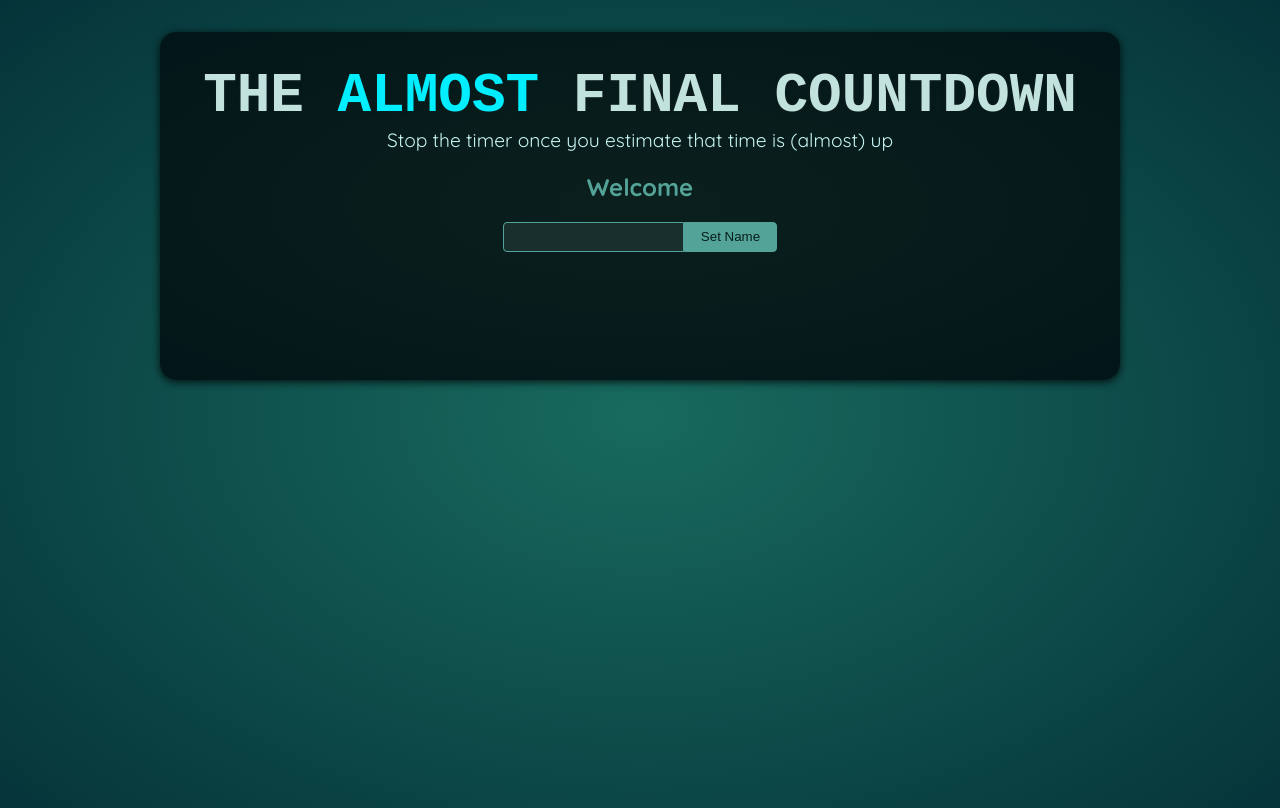
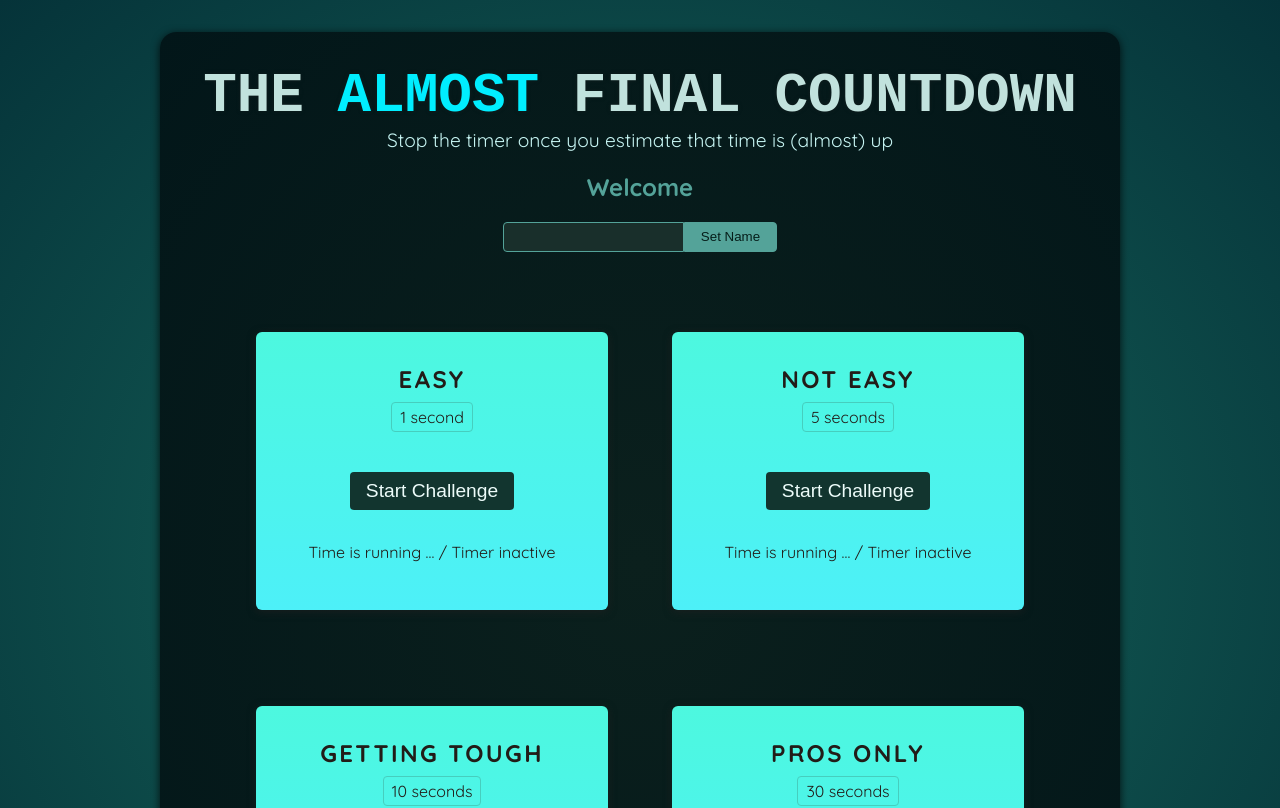
Before and after one commit to NVadde2/timer-challenge-react, a React (Vite) app: page / in a window 1280 px wide. Shown: the top 808 px of the page. Built offline with nearby package versions, Linux system fonts and the light colour scheme; a web font is replaced by a local one.

Commit message:
adding challenges

```diff
--- a/src/App.jsx
+++ b/src/App.jsx
@@ -1,10 +1,16 @@
 import Player from './components/Player.jsx';
+import TimerChallenge from './components/TimerChallenge.jsx';
 
 function App() {
   return (
     <>
       <Player />
-      <div id="challenges"></div>
+      <div id="challenges">
+        <TimerChallenge title="Easy" targetTime={1} />
+        <TimerChallenge title="Not easy" targetTime={5} />
+        <TimerChallenge title="Getting tough" targetTime={10} />
+        <TimerChallenge title="Pros Only" targetTime={30} />
+      </div>
     </>
   );
 }
--- /dev/null
+++ b/src/components/TimerChallenge.jsx
@@ -0,0 +1,16 @@
+export default function TimerChallenge({ title, targetTime }) {
+    return (
+        <section className="challenge">
+            <h2>{title}</h2>
+            <p className="challenge-time">
+                {targetTime} second{targetTime > 1 ? 's' : ''}
+            </p>
+            <p>
+                <button>Start Challenge</button>
+            </p>
+            <p className="challenge-description">
+                Time is running ... / Timer inactive
+            </p>
+        </section>
+    );
+}
```
